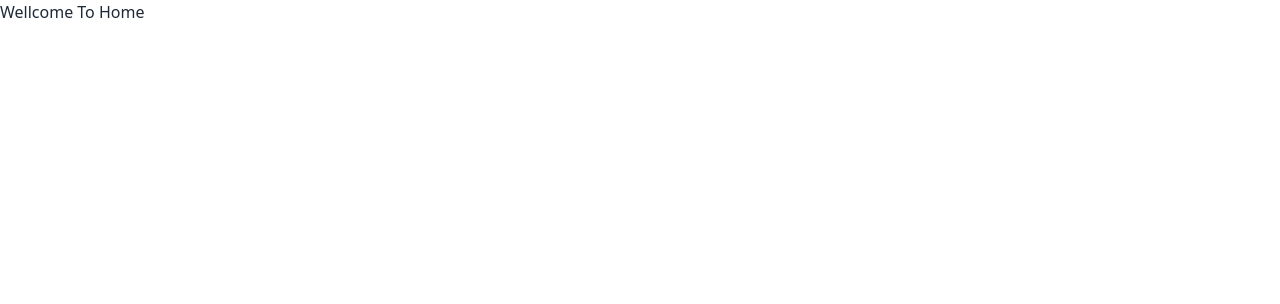
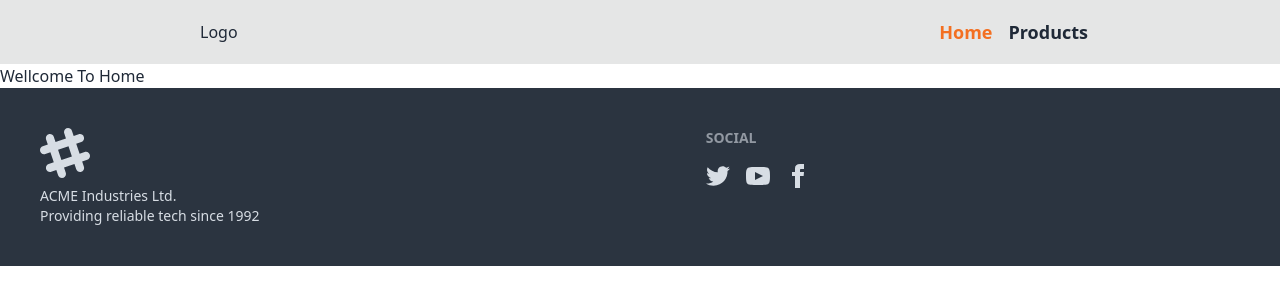
Before and after one commit to SilentNirab/Forex-02-Hero, a React (Vite) app: page / in a window 1280 px wide. Shown: the top 304 px of the page. Built offline with nearby package versions, Linux system fonts and the light colour scheme.

Commit message:
basic setup

```diff
--- /dev/null
+++ b/src/Components/Container/Container.jsx
@@ -0,0 +1,10 @@
+/* eslint-disable react/prop-types */
+const Container = ({ children }) => {
+  return (
+    <div className="max-w-[2520px] mx-auto xl:px-44 md:px-12 sm:px-2 px-4">
+      {children}
+    </div>
+  );
+};
+
+export default Container;
--- a/src/Pages/Home/Home.jsx
+++ b/src/Pages/Home/Home.jsx
@@ -1,7 +1,7 @@
 
 const Home = () => {
     return (
-        <div>
+        <div className="">
             <h1>Wellcome To Home
             </h1>
         </div>
--- /dev/null
+++ b/src/Pages/Shared/Footer/Footer.jsx
@@ -0,0 +1,66 @@
+
+
+const Footer = () => {
+  return (
+    <footer className="footer p-10 bg-neutral text-neutral-content">
+      <aside>
+        <svg
+          width="50"
+          height="50"
+          viewBox="0 0 24 24"
+          xmlns="http://www.w3.org/2000/svg"
+          fillRule="evenodd"
+          clipRule="evenodd"
+          className="fill-current"
+        >
+          <path d="M22.672 15.226l-2.432.811.841 2.515c.33 1.019-.209 2.127-1.23 2.456-1.15.325-2.148-.321-2.463-1.226l-.84-2.518-5.013 1.677.84 2.517c.391 1.203-.434 2.542-1.831 2.542-.88 0-1.601-.564-1.86-1.314l-.842-2.516-2.431.809c-1.135.328-2.145-.317-2.463-1.229-.329-1.018.211-2.127 1.231-2.456l2.432-.809-1.621-4.823-2.432.808c-1.355.384-2.558-.59-2.558-1.839 0-.817.509-1.582 1.327-1.846l2.433-.809-.842-2.515c-.33-1.02.211-2.129 1.232-2.458 1.02-.329 2.13.209 2.461 1.229l.842 2.515 5.011-1.677-.839-2.517c-.403-1.238.484-2.553 1.843-2.553.819 0 1.585.509 1.85 1.326l.841 2.517 2.431-.81c1.02-.33 2.131.211 2.461 1.229.332 1.018-.21 2.126-1.23 2.456l-2.433.809 1.622 4.823 2.433-.809c1.242-.401 2.557.484 2.557 1.838 0 .819-.51 1.583-1.328 1.847m-8.992-6.428l-5.01 1.675 1.619 4.828 5.011-1.674-1.62-4.829z"></path>
+        </svg>
+        <p>
+          ACME Industries Ltd.
+          <br />
+          Providing reliable tech since 1992
+        </p>
+      </aside>
+      <nav>
+        <h6 className="footer-title">Social</h6>
+        <div className="grid grid-flow-col gap-4">
+          <a>
+            <svg
+              xmlns="http://www.w3.org/2000/svg"
+              width="24"
+              height="24"
+              viewBox="0 0 24 24"
+              className="fill-current"
+            >
+              <path d="M24 4.557c-.883.392-1.832.656-2.828.775 1.017-.609 1.798-1.574 2.165-2.724-.951.564-2.005.974-3.127 1.195-.897-.957-2.178-1.555-3.594-1.555-3.179 0-5.515 2.966-4.797 6.045-4.091-.205-7.719-2.165-10.148-5.144-1.29 2.213-.669 5.108 1.523 6.574-.806-.026-1.566-.247-2.229-.616-.054 2.281 1.581 4.415 3.949 4.89-.693.188-1.452.232-2.224.084.626 1.956 2.444 3.379 4.6 3.419-2.07 1.623-4.678 2.348-7.29 2.04 2.179 1.397 4.768 2.212 7.548 2.212 9.142 0 14.307-7.721 13.995-14.646.962-.695 1.797-1.562 2.457-2.549z"></path>
+            </svg>
+          </a>
+          <a>
+            <svg
+              xmlns="http://www.w3.org/2000/svg"
+              width="24"
+              height="24"
+              viewBox="0 0 24 24"
+              className="fill-current"
+            >
+              <path d="M19.615 3.184c-3.604-.246-11.631-.245-15.23 0-3.897.266-4.356 2.62-4.385 8.816.029 6.185.484 8.549 4.385 8.816 3.6.245 11.626.246 15.23 0 3.897-.266 4.356-2.62 4.385-8.816-.029-6.185-.484-8.549-4.385-8.816zm-10.615 12.816v-8l8 3.993-8 4.007z"></path>
+            </svg>
+          </a>
+          <a>
+            <svg
+              xmlns="http://www.w3.org/2000/svg"
+              width="24"
+              height="24"
+              viewBox="0 0 24 24"
+              className="fill-current"
+            >
+              <path d="M9 8h-3v4h3v12h5v-12h3.642l.358-4h-4v-1.667c0-.955.192-1.333 1.115-1.333h2.885v-5h-3.808c-3.596 0-5.192 1.583-5.192 4.615v3.385z"></path>
+            </svg>
+          </a>
+        </div>
+      </nav>
+    </footer>
+  );
+};
+
+export default Footer;
--- /dev/null
+++ b/src/Pages/Shared/Navbar/Navbar.jsx
@@ -0,0 +1,84 @@
+import { Link, NavLink } from "react-router-dom";
+import Container from "../../../Components/Container/Container";
+
+const Navbar = () => {
+  const NavLinks = (
+    <>
+      <li className="text-lg font-bold mx-2">
+        <NavLink
+          to={"/"}
+          className={({ isActive }) => (isActive ? " text-[#F36F21]" : " ")}
+        >
+          Home
+        </NavLink>
+      </li>
+      <li className="text-lg font-bold mx-2">
+        <NavLink
+          to={"/products"}
+          className={({ isActive }) => (isActive ? " text-[#F36F21]" : " ")}
+        >
+          Products
+        </NavLink>
+      </li>
+    </>
+  );
+  return (
+    <div className="drawer">
+      <input id="my-drawer-3" type="checkbox" className="drawer-toggle" />
+      <div className="drawer-content flex flex-col">
+        {/* Navbar */}
+        <div className="bg-base-300">
+          <Container>
+            <div className="w-full navbar">
+              <div className="flex-none lg:hidden">
+                <label
+                  htmlFor="my-drawer-3"
+                  aria-label="open sidebar"
+                  className="btn btn-square btn-ghost"
+                >
+                  <svg
+                    xmlns="http://www.w3.org/2000/svg"
+                    fill="none"
+                    viewBox="0 0 24 24"
+                    className="inline-block w-6 h-6 stroke-current"
+                  >
+                    <path
+                      strokeLinecap="round"
+                      strokeLinejoin="round"
+                      strokeWidth="2"
+                      d="M4 6h16M4 12h16M4 18h16"
+                    ></path>
+                  </svg>
+                </label>
+              </div>
+              <div className="flex-1 px-2 mx-2">
+                <Link>
+                  <p>Logo</p>
+                </Link>
+              </div>
+              <div className="flex-none hidden lg:block">
+                <ul className=" menu-horizontal flex items-center">
+                  {/* Navbar menu content here */}
+                  {NavLinks}
+                </ul>
+              </div>
+            </div>
+          </Container>
+        </div>
+      </div>
+      <div className="drawer-side">
+        <label
+          htmlFor="my-drawer-3"
+          aria-label="close sidebar"
+          className="drawer-overlay"
+        ></label>
+        <ul className="menu p-4 w-80 min-h-full bg-base-200">
+          {/* Sidebar content here */}
+          {NavLinks}
+        </ul>
+      </div>
+    </div>
+  );
+};
+
+export default Navbar;
--- a/src/layouts/Main/Main.jsx
+++ b/src/layouts/Main/Main.jsx
@@ -1,14 +1,16 @@
-import { Outlet} from "react-router-dom";
+import { Outlet } from "react-router-dom";
+import Navbar from "../../Pages/Shared/Navbar/Navbar";
+import Footer from "../../Pages/Shared/Footer/Footer";
 
 const Main = () => {
+  return (
+    <div>
+      <Navbar></Navbar>
 
-    return (
-        <div>
-
-            <Outlet></Outlet>
-
-        </div>
-    );
+      <Outlet></Outlet>
+      <Footer></Footer>
+    </div>
+  );
 };
 
 export default Main;
```
